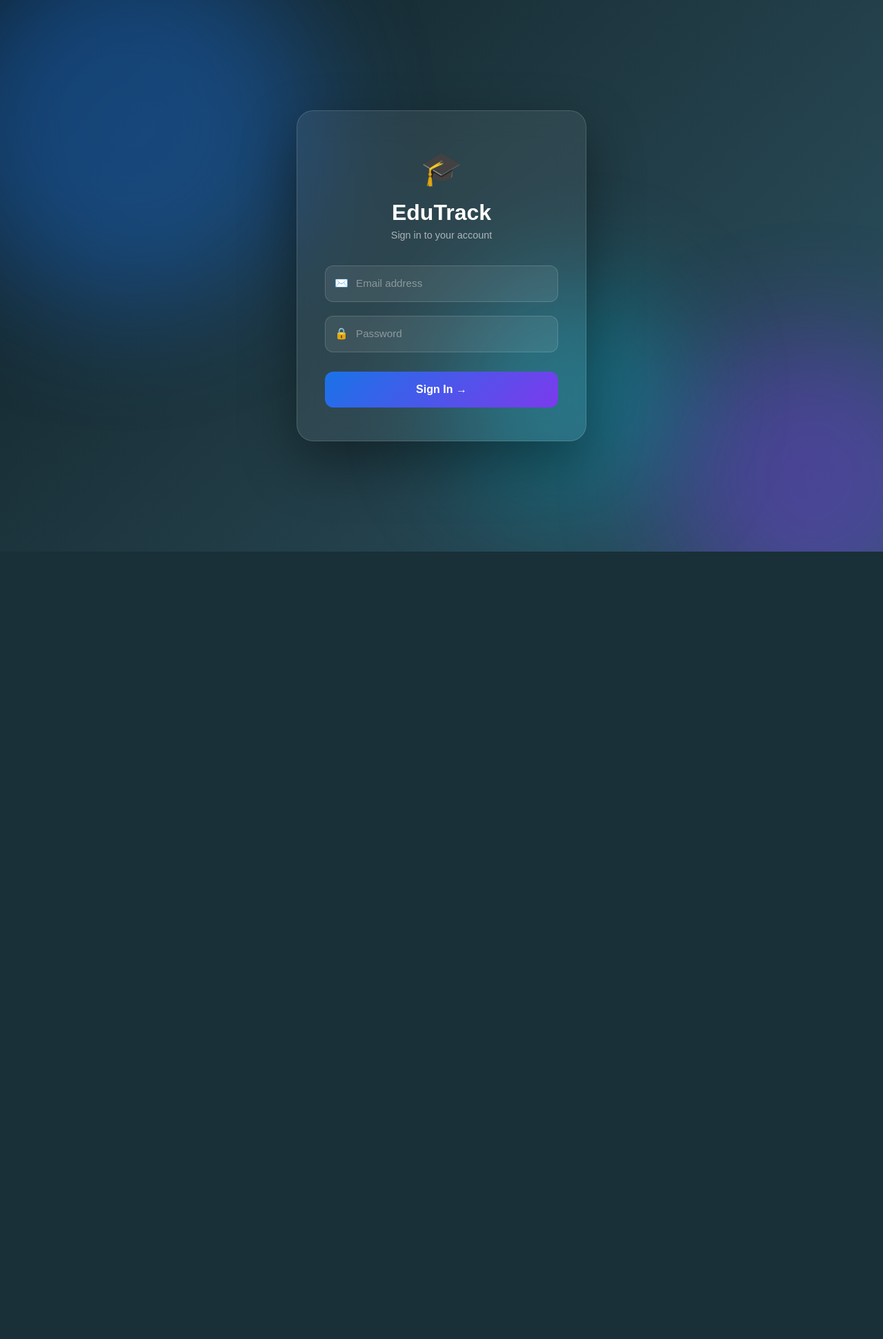
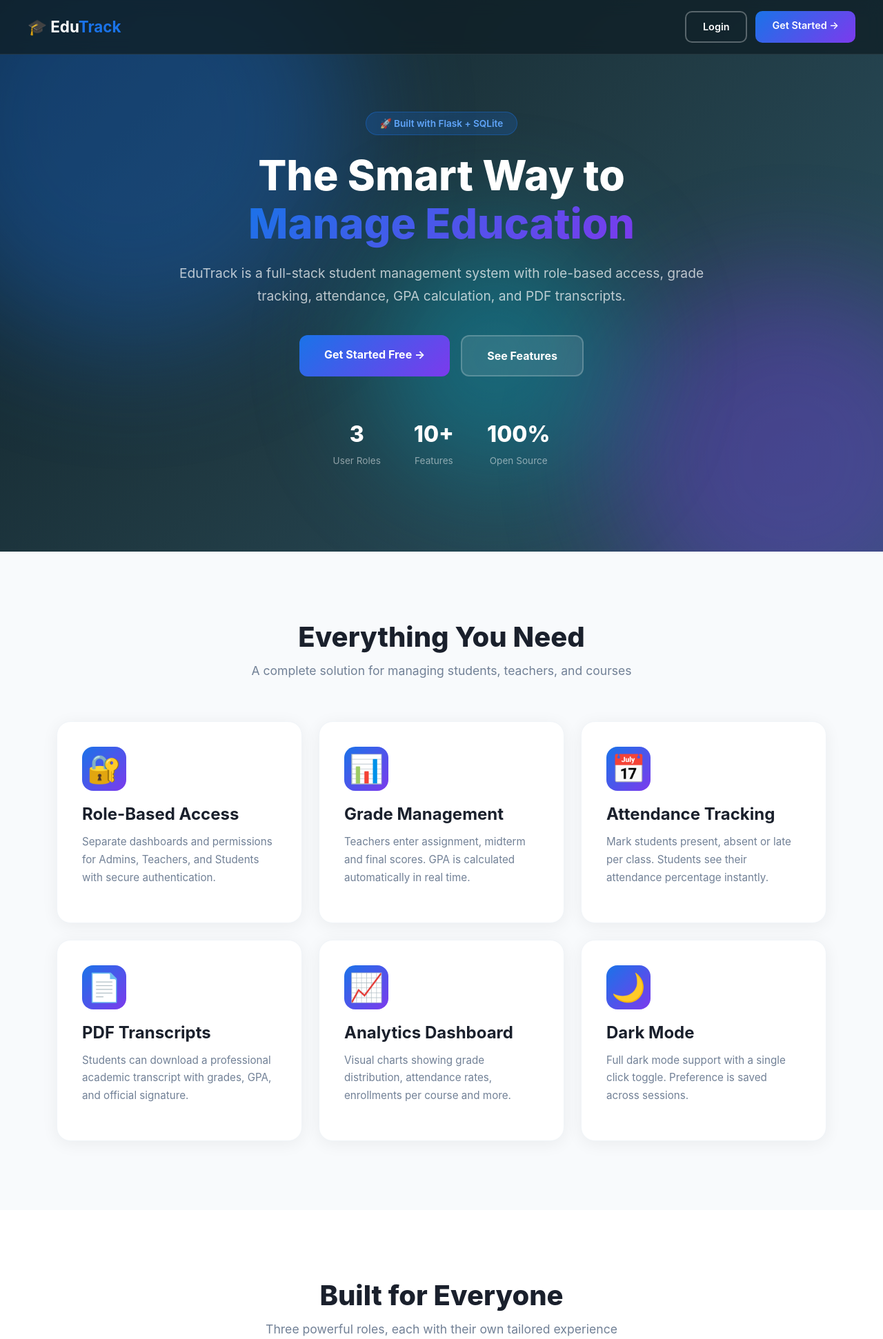
Before and after one commit to Amasha2004/edutrack, a Flask app: page / in a window 1280 px wide. Shown: the top 1942 px of the page at 69% size. Before the commit the page ends 800 px from the top, so only its background shows below. Run offline with Flask 3, Linux system fonts and the light colour scheme; some libraries are stand-ins or nearby versions.

Commit message:
Add analytics charts, landing page, sidebar navigation, dark mode

```diff
--- a/app/routes/auth.py
+++ b/app/routes/auth.py
@@ -5,7 +5,12 @@ from app.models import User
 
 auth = Blueprint('auth', __name__)
 
-@auth.route('/', methods=['GET', 'POST'])
+@auth.route('/')
+def index():
+    if current_user.is_authenticated:
+        return redirect(url_for(f'{current_user.role}.dashboard'))
+    return render_template('index.html')
+
 @auth.route('/login', methods=['GET', 'POST'])
 def login():
     if current_user.is_authenticated:
--- /dev/null
+++ b/app/templates/index.html
@@ -0,0 +1,413 @@
+<!DOCTYPE html>
+<html lang="en">
+<head>
+    <meta charset="UTF-8">
+    <meta name="viewport" content="width=device-width, initial-scale=1.0">
+    <title>EduTrack — Student Management System</title>
+    <link href="https://cdn.jsdelivr.net/npm/bootstrap@5.3.0/dist/css/bootstrap.min.css" rel="stylesheet">
+    <link href="https://cdn.jsdelivr.net/npm/bootstrap-icons@1.10.0/font/bootstrap-icons.css" rel="stylesheet">
+    <style>
+    * { margin: 0; padding: 0; box-sizing: border-box; }
+    body { font-family: 'Inter', sans-serif; overflow-x: hidden; }
+
+    /* ── Navbar ── */
+    .landing-nav {
+        position: fixed; top: 0; width: 100%; z-index: 100;
+        padding: 16px 40px;
+        display: flex; align-items: center; justify-content: space-between;
+        background: rgba(15, 32, 39, 0.8);
+        backdrop-filter: blur(10px);
+        border-bottom: 1px solid rgba(255,255,255,0.08);
+        animation: slideDown 0.6s ease;
+    }
+
+    @keyframes slideDown {
+        from { opacity: 0; transform: translateY(-20px); }
+        to { opacity: 1; transform: translateY(0); }
+    }
+
+    .nav-brand { color: white; font-size: 1.4rem; font-weight: 700; text-decoration: none; }
+    .nav-brand span { color: #1a73e8; }
+
+    .nav-links { display: flex; gap: 12px; }
+    .btn-nav {
+        padding: 10px 24px; border-radius: 10px; font-weight: 600;
+        text-decoration: none; transition: all 0.3s ease; font-size: 0.9rem;
+    }
+    .btn-nav-outline {
+        border: 2px solid rgba(255,255,255,0.3); color: white;
+    }
+    .btn-nav-outline:hover { border-color: white; color: white; background: rgba(255,255,255,0.1); }
+    .btn-nav-filled {
+        background: linear-gradient(135deg, #1a73e8, #7c3aed); color: white; border: none;
+    }
+    .btn-nav-filled:hover { transform: translateY(-2px); box-shadow: 0 8px 25px rgba(26,115,232,0.4); color: white; }
+
+    /* ── Hero ── */
+    .hero {
+        min-height: 100vh;
+        background: linear-gradient(135deg, #0f2027, #203a43, #2c5364);
+        display: flex; align-items: center; justify-content: center;
+        position: relative; overflow: hidden; text-align: center;
+        padding: 100px 20px 60px;
+    }
+
+    .blob {
+        position: absolute; border-radius: 50%;
+        filter: blur(80px); opacity: 0.35;
+        animation: blobMove 8s infinite alternate ease-in-out;
+    }
+    .blob1 { width: 600px; height: 600px; background: #1a73e8; top: -150px; left: -150px; }
+    .blob2 { width: 500px; height: 500px; background: #7c3aed; bottom: -100px; right: -100px; animation-delay: 3s; }
+    .blob3 { width: 350px; height: 350px; background: #06b6d4; top: 40%; left: 40%; animation-delay: 1.5s; }
+
+    @keyframes blobMove {
+        0% { transform: translate(0,0) scale(1); }
+        100% { transform: translate(40px,30px) scale(1.1); }
+    }
+
+    .hero-content { position: relative; z-index: 10; max-width: 800px; }
+
+    .hero-badge {
+        display: inline-block;
+        background: rgba(26,115,232,0.2);
+        border: 1px solid rgba(26,115,232,0.4);
+        color: #60a5fa; border-radius: 50px;
+        padding: 6px 20px; font-size: 0.85rem; font-weight: 600;
+        margin-bottom: 24px;
+        animation: fadeUp 0.6s 0.2s ease both;
+    }
+
+    .hero h1 {
+        font-size: 3.8rem; font-weight: 800; color: white;
+        line-height: 1.15; margin-bottom: 20px;
+        animation: fadeUp 0.6s 0.3s ease both;
+    }
+
+    .hero h1 span {
+        background: linear-gradient(135deg, #1a73e8, #7c3aed);
+        -webkit-background-clip: text; -webkit-text-fill-color: transparent;
+    }
+
+    .hero p {
+        font-size: 1.2rem; color: rgba(255,255,255,0.7);
+        margin-bottom: 40px; line-height: 1.7;
+        animation: fadeUp 0.6s 0.4s ease both;
+    }
+
+    .hero-buttons {
+        display: flex; gap: 16px; justify-content: center; flex-wrap: wrap;
+        animation: fadeUp 0.6s 0.5s ease both;
+    }
+
+    .btn-hero-primary {
+        padding: 16px 36px; border-radius: 12px; font-weight: 700;
+        background: linear-gradient(135deg, #1a73e8, #7c3aed);
+        color: white; text-decoration: none; font-size: 1rem;
+        transition: all 0.3s ease; border: none;
+    }
+    .btn-hero-primary:hover {
+        transform: translateY(-3px);
+        box-shadow: 0 12px 35px rgba(26,115,232,0.5); color: white;
+    }
+
+    .btn-hero-secondary {
+        padding: 16px 36px; border-radius: 12px; font-weight: 700;
+        background: rgba(255,255,255,0.1); color: white;
+        text-decoration: none; font-size: 1rem;
+        border: 2px solid rgba(255,255,255,0.2);
+        transition: all 0.3s ease;
+        backdrop-filter: blur(10px);
+    }
+    .btn-hero-secondary:hover {
+        background: rgba(255,255,255,0.2); color: white;
+        transform: translateY(-3px);
+    }
+
+    .hero-stats {
+        display: flex; gap: 48px; justify-content: center; margin-top: 60px;
+        animation: fadeUp 0.6s 0.6s ease both;
+    }
+
+    .stat-item { text-align: center; }
+    .stat-number { font-size: 2rem; font-weight: 800; color: white; }
+    .stat-label { font-size: 0.85rem; color: rgba(255,255,255,0.5); margin-top: 4px; }
+
+    @keyframes fadeUp {
+        from { opacity: 0; transform: translateY(30px); }
+        to { opacity: 1; transform: translateY(0); }
+    }
+
+    /* ── Features ── */
+    .features {
+        padding: 100px 40px;
+        background: #f8fafc;
+    }
+
+    .section-title {
+        text-align: center; margin-bottom: 60px;
+    }
+    .section-title h2 {
+        font-size: 2.5rem; font-weight: 800; color: #1a202c; margin-bottom: 12px;
+    }
+    .section-title p { color: #718096; font-size: 1.1rem; }
+
+    .feature-card {
+        background: white; border-radius: 20px; padding: 36px;
+        box-shadow: 0 4px 24px rgba(0,0,0,0.06);
+        transition: all 0.3s ease; height: 100%;
+        border: 1px solid #f0f4f8;
+    }
+    .feature-card:hover {
+        transform: translateY(-8px);
+        box-shadow: 0 16px 48px rgba(0,0,0,0.12);
+    }
+    .feature-icon {
+        font-size: 2.5rem; margin-bottom: 20px;
+        width: 64px; height: 64px;
+        background: linear-gradient(135deg, #1a73e8, #7c3aed);
+        border-radius: 16px;
+        display: flex; align-items: center; justify-content: center;
+    }
+    .feature-card h4 { font-weight: 700; color: #1a202c; margin-bottom: 12px; }
+    .feature-card p { color: #718096; line-height: 1.7; font-size: 0.95rem; }
+
+    /* ── Roles ── */
+    .roles { padding: 100px 40px; background: white; }
+
+    .role-card {
+        border-radius: 20px; padding: 40px; text-align: center;
+        transition: all 0.3s ease; height: 100%;
+        position: relative; overflow: hidden;
+    }
+    .role-card::before {
+        content: ''; position: absolute;
+        top: 0; left: 0; right: 0; height: 4px;
+    }
+    .role-admin { background: #f0f7ff; }
+    .role-admin::before { background: linear-gradient(135deg, #1a73e8, #0d47a1); }
+    .role-teacher { background: #f0fdf4; }
+    .role-teacher::before { background: linear-gradient(135deg, #2ecc71, #27ae60); }
+    .role-student { background: #fdf4ff; }
+    .role-student::before { background: linear-gradient(135deg, #7c3aed, #5b21b6); }
+
+    .role-card:hover { transform: translateY(-6px); box-shadow: 0 16px 40px rgba(0,0,0,0.1); }
+    .role-emoji { font-size: 3rem; margin-bottom: 16px; }
+    .role-card h4 { font-weight: 700; font-size: 1.3rem; margin-bottom: 16px; color: #1a202c; }
+    .role-card ul { list-style: none; padding: 0; text-align: left; }
+    .role-card ul li {
+        padding: 6px 0; color: #4a5568; font-size: 0.95rem;
+        display: flex; align-items: center; gap: 8px;
+    }
+    .role-card ul li::before { content: '✓'; color: #1a73e8; font-weight: 700; }
+
+    /* ── CTA ── */
+    .cta {
+        padding: 100px 40px; text-align: center;
+        background: linear-gradient(135deg, #0f2027, #203a43, #2c5364);
+        position: relative; overflow: hidden;
+    }
+    .cta h2 { font-size: 2.5rem; font-weight: 800; color: white; margin-bottom: 16px; }
+    .cta p { color: rgba(255,255,255,0.7); font-size: 1.1rem; margin-bottom: 40px; }
+
+    /* ── Footer ── */
+    .footer {
+        background: #0f2027; color: rgba(255,255,255,0.5);
+        text-align: center; padding: 24px;
+        font-size: 0.9rem;
+    }
+    </style>
+</head>
+<body>
+
+<!-- Navbar -->
+<nav class="landing-nav">
+    <a href="/" class="nav-brand">🎓 Edu<span>Track</span></a>
+    <div class="nav-links">
+        <a href="{{ url_for('auth.login') }}" class="btn-nav btn-nav-outline">Login</a>
+        <a href="{{ url_for('auth.login') }}" class="btn-nav btn-nav-filled">Get Started →</a>
+    </div>
+</nav>
+
+<!-- Hero -->
+<section class="hero">
+    <div class="blob blob1"></div>
+    <div class="blob blob2"></div>
+    <div class="blob blob3"></div>
+
+    <div class="hero-content">
+        <div class="hero-badge">🚀 Built with Flask + SQLite</div>
+        <h1>The Smart Way to<br><span>Manage Education</span></h1>
+        <p>EduTrack is a full-stack student management system with role-based access,
+        grade tracking, attendance, GPA calculation, and PDF transcripts.</p>
+        <div class="hero-buttons">
+            <a href="{{ url_for('auth.login') }}" class="btn-hero-primary">Get Started Free →</a>
+            <a href="#features" class="btn-hero-secondary">See Features</a>
+        </div>
+        <div class="hero-stats">
+            <div class="stat-item">
+                <div class="stat-number">3</div>
+                <div class="stat-label">User Roles</div>
+            </div>
+            <div class="stat-item">
+                <div class="stat-number">10+</div>
+                <div class="stat-label">Features</div>
+            </div>
+            <div class="stat-item">
+                <div class="stat-number">100%</div>
+                <div class="stat-label">Open Source</div>
+            </div>
+        </div>
+    </div>
+</section>
+
+<!-- Features -->
+<section class="features" id="features">
+    <div class="section-title">
+        <h2>Everything You Need</h2>
+        <p>A complete solution for managing students, teachers, and courses</p>
+    </div>
+    <div class="container">
+        <div class="row g-4">
+            <div class="col-md-4">
+                <div class="feature-card">
+                    <div class="feature-icon">🔐</div>
+                    <h4>Role-Based Access</h4>
+                    <p>Separate dashboards and permissions for Admins, Teachers, and Students with secure authentication.</p>
+                </div>
+            </div>
+            <div class="col-md-4">
+                <div class="feature-card">
+                    <div class="feature-icon">📊</div>
+                    <h4>Grade Management</h4>
+                    <p>Teachers enter assignment, midterm and final scores. GPA is calculated automatically in real time.</p>
+                </div>
+            </div>
+            <div class="col-md-4">
+                <div class="feature-card">
+                    <div class="feature-icon">📅</div>
+                    <h4>Attendance Tracking</h4>
+                    <p>Mark students present, absent or late per class. Students see their attendance percentage instantly.</p>
+                </div>
+            </div>
+            <div class="col-md-4">
+                <div class="feature-card">
+                    <div class="feature-icon">📄</div>
+                    <h4>PDF Transcripts</h4>
+                    <p>Students can download a professional academic transcript with grades, GPA, and official signature.</p>
+                </div>
+            </div>
+            <div class="col-md-4">
+                <div class="feature-card">
+                    <div class="feature-icon">📈</div>
+                    <h4>Analytics Dashboard</h4>
+                    <p>Visual charts showing grade distribution, attendance rates, enrollments per course and more.</p>
+                </div>
+            </div>
+            <div class="col-md-4">
+                <div class="feature-card">
+                    <div class="feature-icon">🌙</div>
+                    <h4>Dark Mode</h4>
+                    <p>Full dark mode support with a single click toggle. Preference is saved across sessions.</p>
+                </div>
+            </div>
+        </div>
+    </div>
+</section>
+
+<!-- Roles -->
+<section class="roles">
+    <div class="section-title">
+        <h2>Built for Everyone</h2>
+        <p>Three powerful roles, each with their own tailored experience</p>
+    </div>
+    <div class="container">
+        <div class="row g-4">
+            <div class="col-md-4">
+                <div class="role-card role-admin">
+                    <div class="role-emoji">👨‍💼</div>
+                    <h4>Admin</h4>
+                    <ul>
+                        <li>Manage all students & teachers</li>
+                        <li>Create and assign courses</li>
+                        <li>Manage departments</li>
+                        <li>View analytics & charts</li>
+                        <li>Full system control</li>
+                    </ul>
+                </div>
+            </div>
+            <div class="col-md-4">
+                <div class="role-card role-teacher">
+                    <div class="role-emoji">👩‍🏫</div>
+                    <h4>Teacher</h4>
+                    <ul>
+                        <li>View assigned courses</li>
+                        <li>Mark daily attendance</li>
+                        <li>Enter & update grades</li>
+                        <li>Track student progress</li>
+                        <li>Manage class records</li>
+                    </ul>
+                </div>
+            </div>
+            <div class="col-md-4">
+                <div class="role-card role-student">
+                    <div class="role-emoji">👨‍🎓</div>
+                    <h4>Student</h4>
+                    <ul>
+                        <li>View personal dashboard</li>
+                        <li>Browse & enroll in courses</li>
+                        <li>Check attendance records</li>
+                        <li>View grades & GPA</li>
+                        <li>Download PDF transcript</li>
+                    </ul>
+                </div>
+            </div>
+        </div>
+    </div>
+</section>
+
+<!-- CTA -->
+<section class="cta">
+    <div class="blob blob1"></div>
+    <div class="blob blob2"></div>
+    <h2>Ready to Get Started?</h2>
+    <p>Log in and explore EduTrack with sample data already loaded.</p>
+    <a href="{{ url_for('auth.login') }}" class="btn-hero-primary">Go to Login →</a>
+</section>
+
+<!-- Footer -->
+<footer class="footer">
+    <p>🎓 EduTrack — Built with Flask, SQLAlchemy & Bootstrap 5 &nbsp;|&nbsp; Open Source Portfolio Project</p>
+</footer>
+
+<script src="https://cdn.jsdelivr.net/npm/bootstrap@5.3.0/dist/js/bootstrap.bundle.min.js"></script>
+<script>
+// Smooth scroll for anchor links
+document.querySelectorAll('a[href^="#"]').forEach(anchor => {
+    anchor.addEventListener('click', function(e) {
+        e.preventDefault();
+        document.querySelector(this.getAttribute('href'))?.scrollIntoView({ behavior: 'smooth' });
+    });
+});
+
+// Animate feature cards on scroll
+const observer = new IntersectionObserver((entries) => {
+    entries.forEach((entry, i) => {
+        if (entry.isIntersecting) {
+            setTimeout(() => {
+                entry.target.style.opacity = '1';
+                entry.target.style.transform = 'translateY(0)';
+            }, i * 100);
+        }
+    });
+}, { threshold: 0.1 });
+
+document.querySelectorAll('.feature-card, .role-card').forEach(card => {
+    card.style.opacity = '0';
+    card.style.transform = 'translateY(30px)';
+    card.style.transition = 'all 0.6s ease';
+    observer.observe(card);
+});
+</script>
+</body>
+</html>
```
Also changed, not shown: app/routes/admin.py (+37 -0 lines), app/templates/admin/analytics.html (added, +136 -0 lines), app/templates/base.html (+3 -5 lines).
